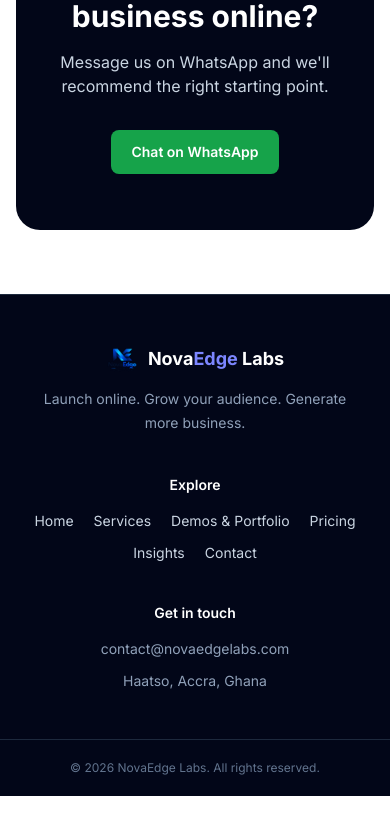
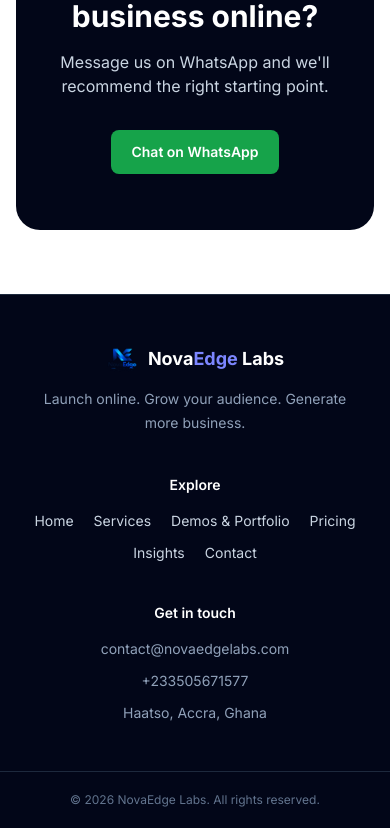
Before and after one commit to Prince-Affedzie/Novaedge_Labs_Frontend, a Next.js app: page / in a window 390 px wide. Shown: the part 9728-10556 px from the top of the page. Before the commit the page ends 10524 px from the top, so only its background shows below. Built offline with nearby package versions, Linux system fonts and the light colour scheme; no server answers.

Commit message:
added phone to footer

```diff
--- a/src/components/Footer.js
+++ b/src/components/Footer.js
@@ -60,6 +60,7 @@
           </ul>
         </div>
 
+
 {/* Contact */}
 <div>
   <p className="text-sm font-semibold text-white">Get in touch</p>
@@ -74,9 +75,19 @@
       </a>
     </li>
 
+    <li>
+      <a
+        href={`tel:+${SITE.phone}`}
+        className="transition-colors duration-200 hover:text-white"
+      >
+        +{SITE.phone}
+      </a>
+    </li>
+
     <li>Haatso, Accra, Ghana</li>
   </ul>
 </div>
+
       </div>
 
       {/* Copyright */}
```
Also changed, not shown: src/lib/data.js. Lines whose indentation alone changed are shown as unchanged.
